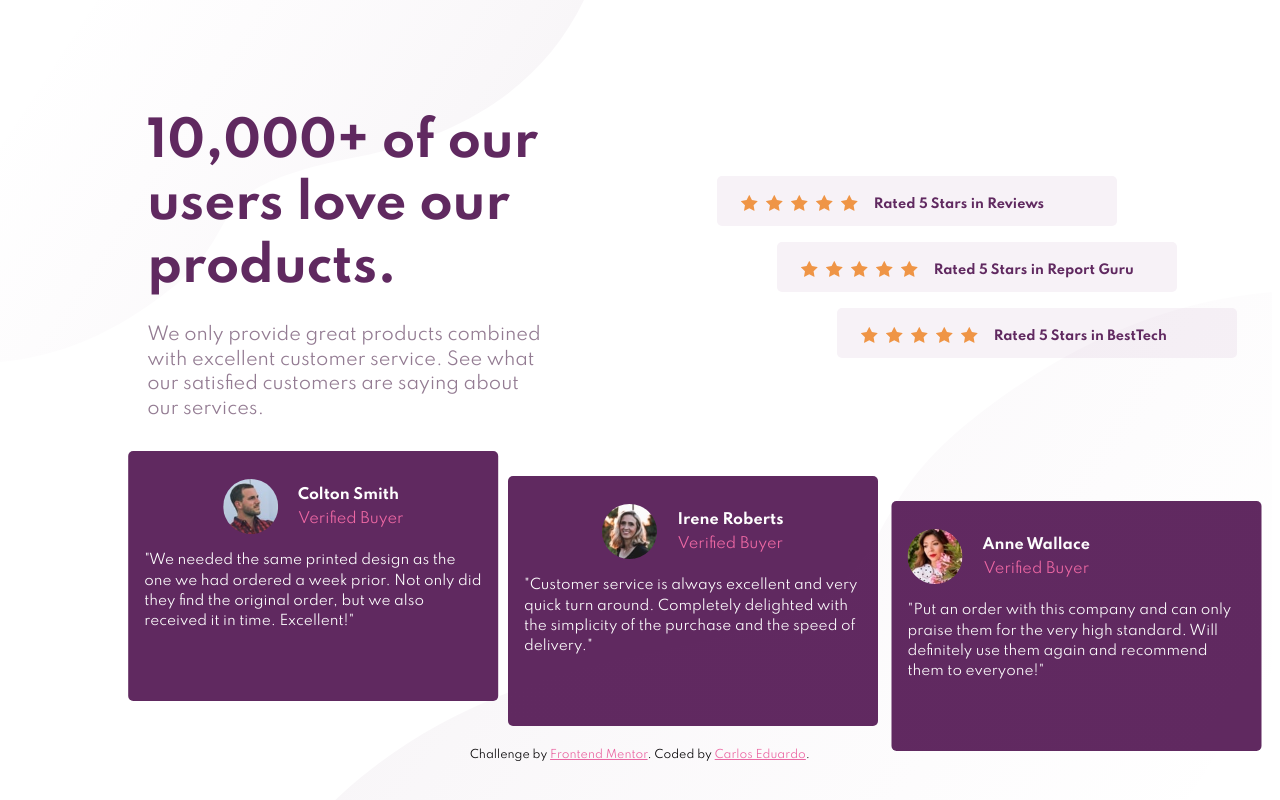
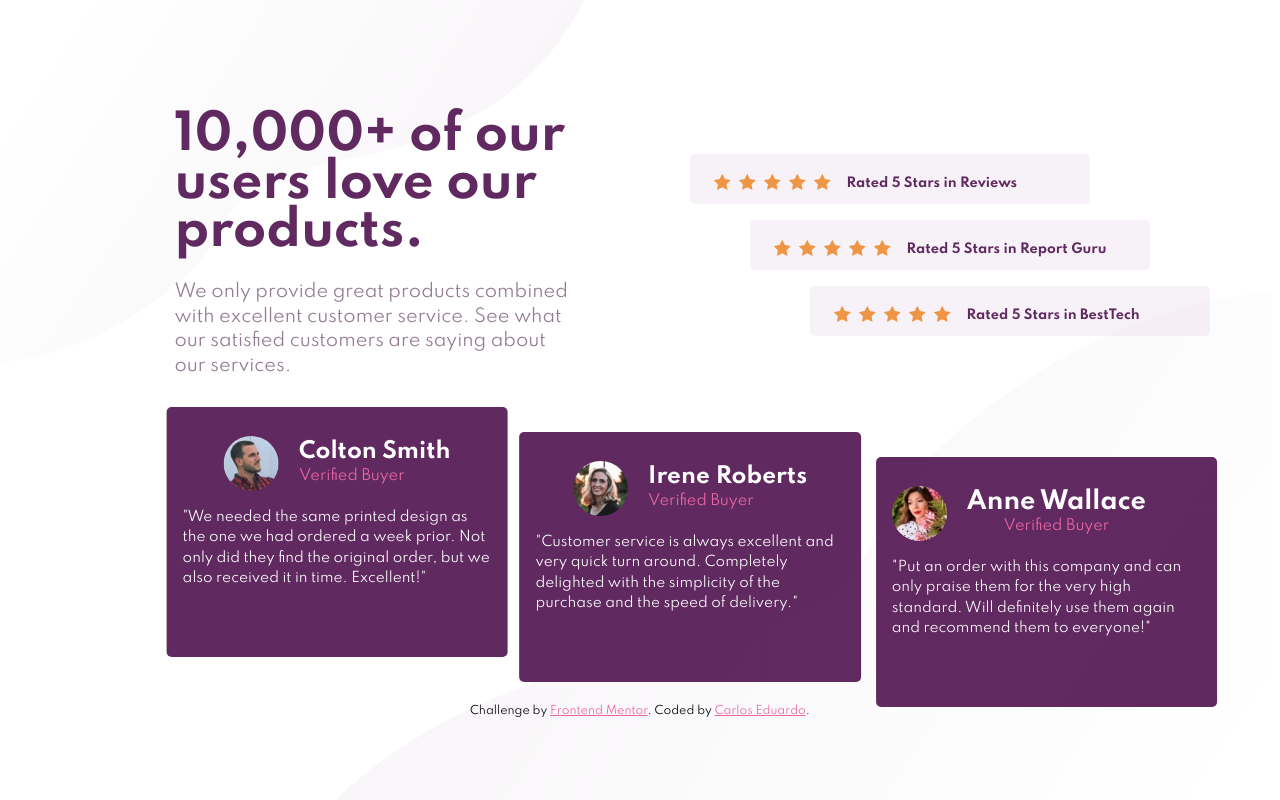
Before and after one commit to carlosecosmesilva/frontend-mentor-challenges, a plain HTML site: page social-proof-section-master/index.html in a window 1280 px wide. Drawn offline with Linux system fonts and the light colour scheme.

Commit message:
adjust-challenge

```diff
--- a/social-proof-section-master/assets/css/style.css
+++ b/social-proof-section-master/assets/css/style.css
@@ -37,13 +37,17 @@ main{
     background: url(/social-proof-section-master/assets/images/bg-pattern-top-mobile.svg) no-repeat;
 }
 
+.title-section {
+    text-align: center;
+    margin-top: 1rem;
+    max-width: 100%;
+}
+
 .title{
-    text-align: center;
+    line-height: 1em;
     font-size: 1.5rem;
+    font-weight: 700;
     color: var(--primary-color);
-    font-weight: 700;
-    margin-top: 2rem;
-    line-height: 1.3em;
 }
 
 .subtitle{
@@ -177,11 +181,14 @@ main{
         display: flex;
     }
 
+    .title-section{
+        margin-top: 6rem;
+        max-width: 40%;
+        text-align: left;
+    }
+
     .title{
-        margin-top: 6rem;
-        margin-right: 10rem;
         font-size: 3rem;
-        text-align: left;
     }
 
     .subtitle{
@@ -216,6 +223,7 @@ main{
     }
 
     .comment-cards{
+        width: 70rem;
         flex-direction: row;
         justify-content: center;
         align-self: center;
--- a/social-proof-section-master/index.html
+++ b/social-proof-section-master/index.html
@@ -1,5 +1,5 @@
 <!DOCTYPE html>
-<html lang="pt-BR">
+<html lang="en">
   <head>
     <meta charset="UTF-8" />
     <meta name="viewport" content="width=device-width, initial-scale=1.0" />
@@ -18,12 +18,12 @@
   <body>
     <main>
       <section class="top-section">
-        <div class="title">
-          10,000+ of our <br> users love our <br> products.
-        <p class="subtitle">
+        <div class="title-section">
+          <h1 class="title">10,000+ of our users love our  products.</h1>
+        <h2 class="subtitle">
           We only provide great products combined <br> with excellent customer service.
           See what <br> our satisfied customers are saying about <br> our services.
-        </p>
+        </h2>
       </div>
       <div class="rating-cards">
         <div class="rating-card rating-card-1">
@@ -68,9 +68,9 @@
       <section class="comment-cards">
         <div class="comment-card comment-card-1">
           <div class="comment-1">
-            <img src="./assets/images/image-colton.jpg" alt="">
+            <img src="./assets/images/image-colton.jpg" alt="Colton Smith">
            <div class="title-comment">
-             <p>Colton Smith</p>
+             <h2>Colton Smith</h2>
              <p>Verified Buyer</p>
             </div>
           </div>
@@ -83,9 +83,9 @@
 
         <div class="comment-card comment-card-2">
           <div class="comment-2">
-            <img src="./assets/images/image-irene.jpg" alt="">
+            <img src="./assets/images/image-irene.jpg" alt="Irene Roberts">
           <div class="title-comment">
-            <p>Irene Roberts </p>
+            <h2>Irene Roberts</h2>
             <p>Verified Buyer</p>
           </div>
           </div>
@@ -97,9 +97,9 @@
 
         <div class="comment-card comment-card-3">
           <div class="comment-3">
-            <img src="./assets/images/image-anne.jpg" alt="">
+            <img src="./assets/images/image-anne.jpg" alt="Anne Wallace">
           <div class="title-comment">
-            <p>Anne Wallace</p>
+            <h2>Anne Wallace</h2>
             <p>Verified Buyer</p>
           </div>
           </div>
```
